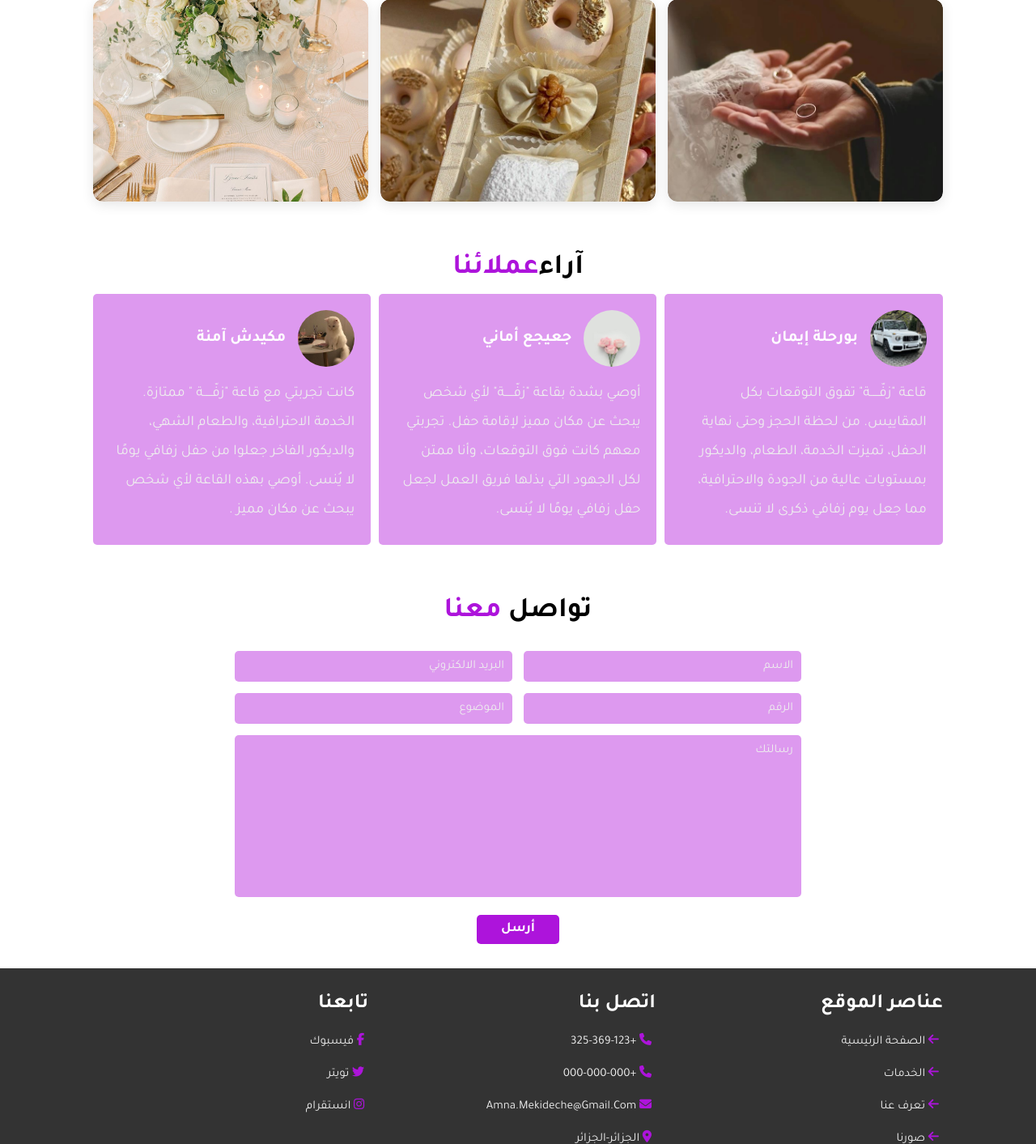
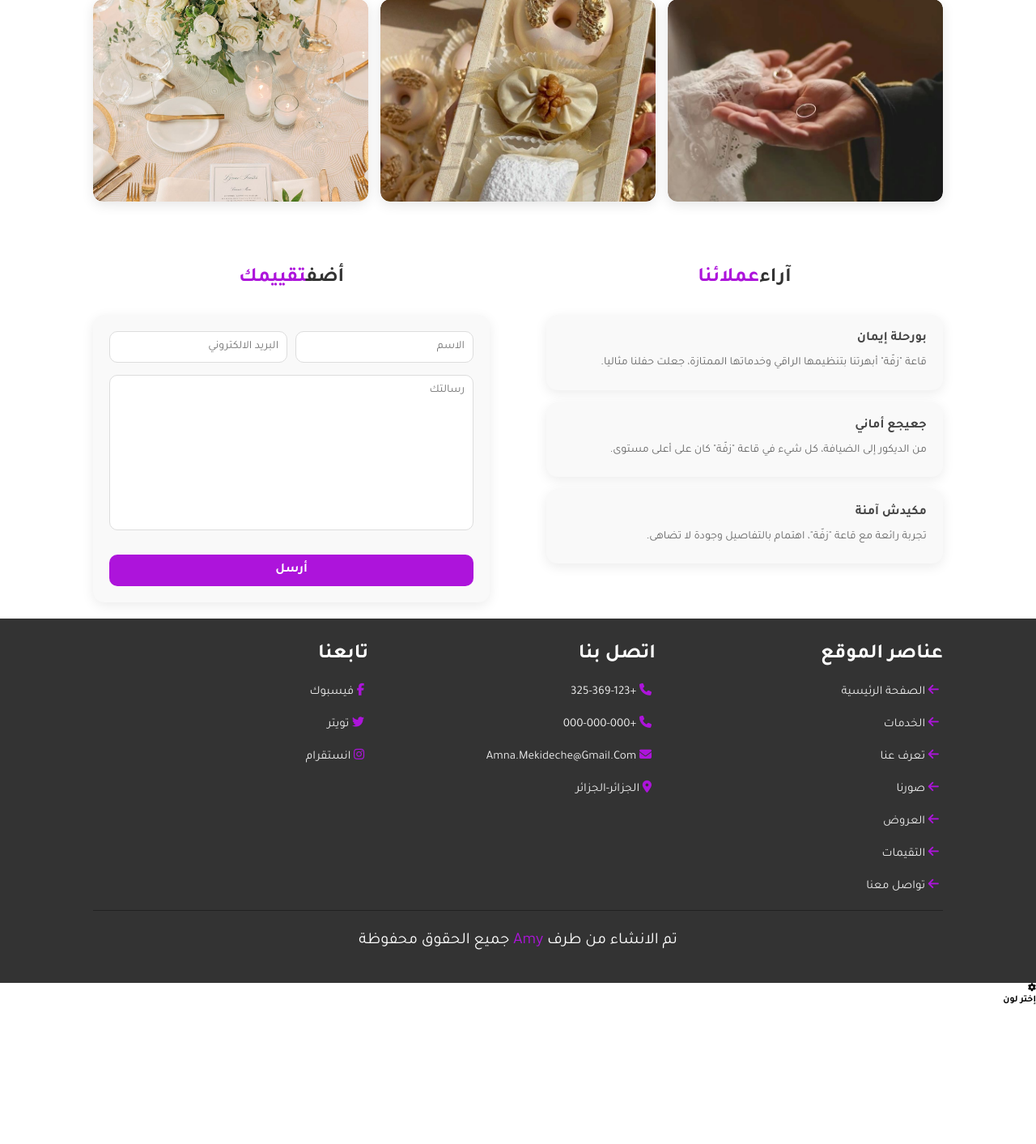
Before and after one commit to AminaMekideche/Zaffa, a PHP site: page / in a window 1280 px wide. Shown: the part 2257-3670 px from the top of the page at 81% size. After the commit the page ends 3498 px from the top, so only its background shows below. Run offline with PHP 8.4, Linux system fonts and the light colour scheme; some libraries are stand-ins or nearby versions; some web fonts are replaced.

Commit message:
`Refactor CSS and HTML for review section and contact form`

```diff
--- a/css/index.css
+++ b/css/index.css
@@ -359,80 +359,96 @@ section{
   display: none !important;
 }
 
-
-.review .box{
-    border-radius: .5rem;
-    padding: 2rem;
-    background: #dd99ef;
-    position: relative;
+.review .review-content {
+  padding-top: 18px;
+  display: grid;
+  grid-template-columns: 2fr 2fr;
+  gap: 7rem;
+  align-items: flex-start;
 }
-.review .box .fa-quote-right{
-    position: absolute;top: 2rem;
-    left: 2rem;
-    color: var(--main-color);
-    font-size: 5rem;
+.review .heading {
+  font-size: 2.5rem;
+  font-weight: bold;
+  color: #333;
+  margin-bottom: 2rem;
 }
-.review .box .user{
-    display: flex;
-    align-items: center;
-    gap: 1.5rem;
-    padding-bottom: 1rem;
+.review .heading span {
+  color: #ad14db;
 }
-.review .box .user img{
-    height: 7rem;
-    width: 7rem;
-    border-radius: 50%;
-    object-fit: cover;
+.review .box-container {
+  display: grid;
+  gap: 1.5rem;
 }
-.review .box .user h3{
-    font-size: 2rem;
-    color: #fff;
+.review .box {
+  background: #f9f9f9;
+  border-radius: 14px;
+  padding: 2rem;
+  box-shadow: 0 4px 15px rgba(0, 0, 0, 0.08);
+  transition: transform 0.3s ease;
 }
-.review .box .user span{
-    font-size: 1.5rem;
-    color: #eee;
+.review .box:hover {
+  transform: translateY(-8px);
 }
-.review .box p{
-    font-size: 1.8rem;
-    color: #eee;
-    padding: .5rem 0;
-    line-height: 2;
+.review .user-info h3 {
+  font-size: 1.6rem;
+  color: #444;
 }
-
-.contact form{
-    max-width: 70rem;
-    margin: 1rem auto;
-    text-align: center;
+.review .box p {
+  font-size: 1.4rem;
+  color: #666;
+  line-height: 1.8;
+  margin-top: 0.8rem;
 }
-.contact form  .inputbox {
-display: flex;
-justify-content: space-between;
-flex-wrap: wrap;
+.review .review-form form {
+  background: #f9f9f9;
+  padding: 2rem;
+  border-radius: 14px;
+  box-shadow: 0 4px 15px rgba(0, 0, 0, 0.08);
 }
-.contact form  .inputbox input , .contact form textarea{
-    width: 100%;
-    background: #dd99ef;
-    border-radius: .5rem;
-    padding: 1rem;
-    margin: .7rem 0;
-    font-size: 1.5rem;
-    color: #fff;
-    text-transform: none;
+.review .review-form .inputbox {
+  display: flex;
+  gap: 1rem;
+  margin-bottom: 1.5rem;
 }
-.contact form  .inputbox input::placeholder ,
- .contact form textarea::placeholder{
-    color: #eee;
-    text-transform: capitalize;
- }
- .contact form  .inputbox input:focus ,
- .contact form textarea:focus{
-    background: #815965;
- }
-.contact form  .inputbox input{
-    width: 49%;
- }
-.contact form textarea{ resize: none;}
-
+.review .review-form input,
+.review .review-form textarea {
+  flex: 1;
+  padding: 1rem;
+  border: 1px solid #ddd;
+  border-radius: 10px;
+  font-size: 1.4rem;
+  outline: none;
+  transition: border 0.3s ease;
+}
+.review .review-form input:focus,
+.review .review-form textarea:focus {
+  border-color: #ad14db;
+}
+.review .review-form textarea {
+  width: 100%;
+  resize: none;
+  min-height: 150px;
+  margin-bottom: 1.5rem;
+}
+.review .review-form .btn {
+  width: 100%;
+  padding: 1rem;
+  background: #ad14db;
+  color: #fff;
+  border: none;
+  border-radius: 10px;
+  font-size: 1.6rem;
+  cursor: pointer;
+  transition: background 0.3s ease;
+}
+.review .review-form .btn:hover {
+  background: #8e0fb4;
+}
+@media (max-width: 991px) {
+  .review .review-content {
+    grid-template-columns: 1fr;
+  }
+}
 
 .footer{
     background: #333;
--- a/index.php
+++ b/index.php
@@ -168,70 +168,56 @@
     </section>
 
     <section class="review" id="review">
-        <h1 class="heading" >آراء<span>عملائنا</span></h1>
+        <div class="review-content">
 
-        <div class="review-slider swiper-container">
-            <div class="swiper-wrapper">
-
-                <div class="swiper-slide box">
+            <div class="reviews">
+                <h1 class="heading">آراء<span>عملائنا</span></h1>
+                <div class="box-container">
+                    <div class="box">
                         <div class="user">
-                        <img src="img/24.jpg" alt="">
                             <div class="user-info">
-                            <h3>  بورحلة إيمان</h3>
+                            <h3>بورحلة إيمان</h3>
                             </div>
                         </div>
-                    <p>قاعة "زفّـــــة" تفوق التوقعات بكل المقاييس. من لحظة الحجز وحتى نهاية الحفل، تميزت الخدمة، الطعام،
-                         والديكور بمستويات عالية من الجودة والاحترافية، مما جعل يوم زفافي ذكرى لا تنسى.
-                    </p>
+                        <p>قاعة "زفّة" أبهرتنا بتنظيمها الراقي وخدماتها الممتازة، جعلت حفلنا مثاليا.</p>
                     </div>
 
-                <div class="swiper-slide box">
+                    <div class="box">
                         <div class="user">
-                        <img src="img/25.jpg" alt="">
                             <div class="user-info">
-                            <h3> جعيجع أماني</h3>
+                            <h3>جعيجع أماني</h3>
                             </div>
                         </div>
-                    <p>أوصي بشدة بقاعة "زفّـــــة" لأي شخص يبحث عن مكان مميز لإقامة حفل.
-                         تجربتي معهم كانت فوق التوقعات، وأنا ممتن لكل الجهود التي بذلها فريق العمل لجعل حفل زفافي يومًا لا يُنسى.</p>
+                        <p>من الديكور إلى الضيافة، كل شيء في قاعة "زفّة" كان على أعلى مستوى.</p>
                     </div>
 
-                <div class="swiper-slide box">
+                    <div class="box">
                         <div class="user">
-                        <img src="img/26.jpg" alt="">
                             <div class="user-info">
                             <h3>مكيدش آمنة</h3>
                             </div>
                         </div>
-                    <p> كانت تجربتي مع قاعة "زفّـــــة " ممتازة. الخدمة الاحترافية،
-                         والطعام الشهي،
-                          والديكور الفاخر جعلوا من حفل زفافي يومًا لا يُنسى. أوصي بهذه القاعة لأي شخص يبحث عن مكان مميز  .</p>
+                        <p>تجربة رائعة مع قاعة "زفّة"، اهتمام بالتفاصيل وجودة لا تضاهى.</p>
+                    </div>
                 </div>
             </div>
 
-        </div>
-
-
-
-    </section>
-
-    <section class="contact" id="contact">
-        <h1 class="heading">تواصل <span>معنا</span></h1>
+            <div class="review-form">
+            <h1 class="heading">أضف<span>تقييمك</span></h1>
                 <form action="">
                     <div class="inputbox">
                         <input type="text" placeholder="الاسم">
                         <input type="text" placeholder="البريد الالكتروني">
                     </div>
 
-            <div class="inputbox">
-                <input type="text" placeholder="الرقم">
-                <input type="text" placeholder="الموضوع">
-            </div>
-            <textarea name="" placeholder="رسالتك"  id="" cols="30" rows="10"></textarea>
+                    <textarea name="" placeholder="رسالتك" cols="30" rows="10"></textarea>
                     <input type="submit" value="أرسل" class="btn">
                 </form>
+            </div>
+        </div>
+    </section>
 
-    </section>
+
     <section class="footer">
         <div class="box-container">
             <div class="box">
```
Lines whose indentation alone changed are shown as unchanged.
